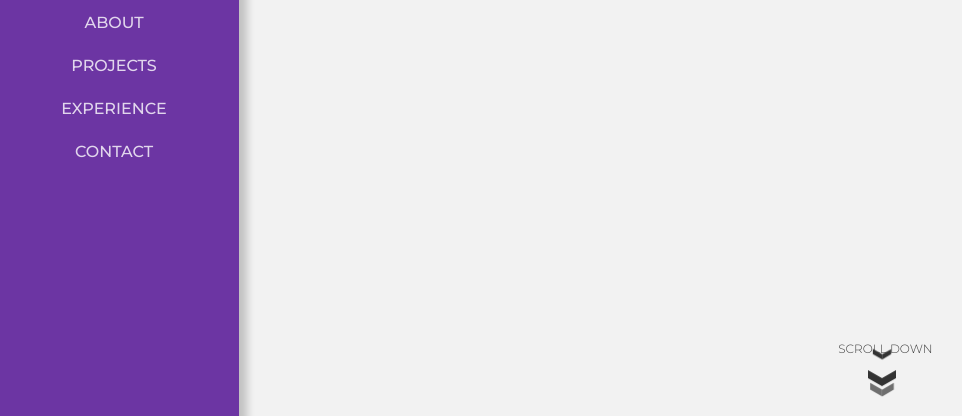
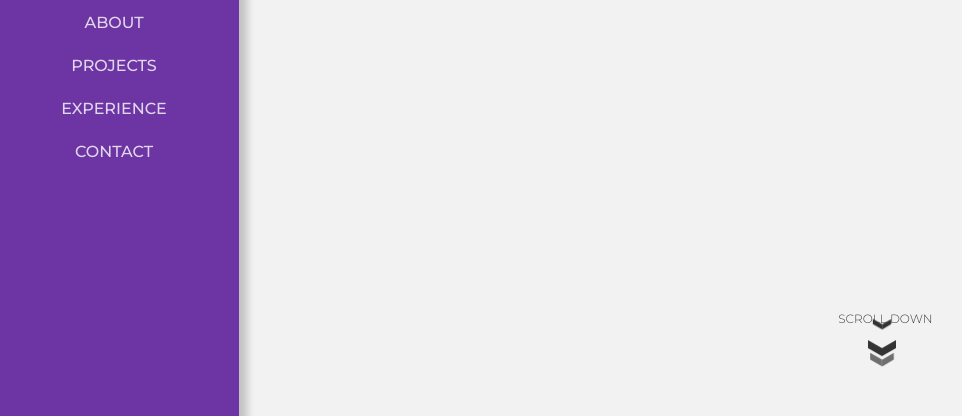
Before and after one commit to Diplodocus-the-Diplodocus-King/Diplodocus-the-Diplodocus-King.github.io, a website built with webpack: page index.html in a window 1280 px wide. Shown: the part 316-732 px from the top of the page, without its empty margins (11-973 px from the left). Built offline with nearby package versions, Linux system fonts and the light colour scheme.

Commit message:
another tweak

```diff
--- a/src/ui_files/styles/home.css
+++ b/src/ui_files/styles/home.css
@@ -48,7 +48,7 @@
 .scroll-container{
     position: relative;
     left: 49.125%;
-    top: calc(100vh - 570px);
+    top: calc(100vh - 600px);
     width: 24px;
     height: 24px;
     cursor: pointer;
```
